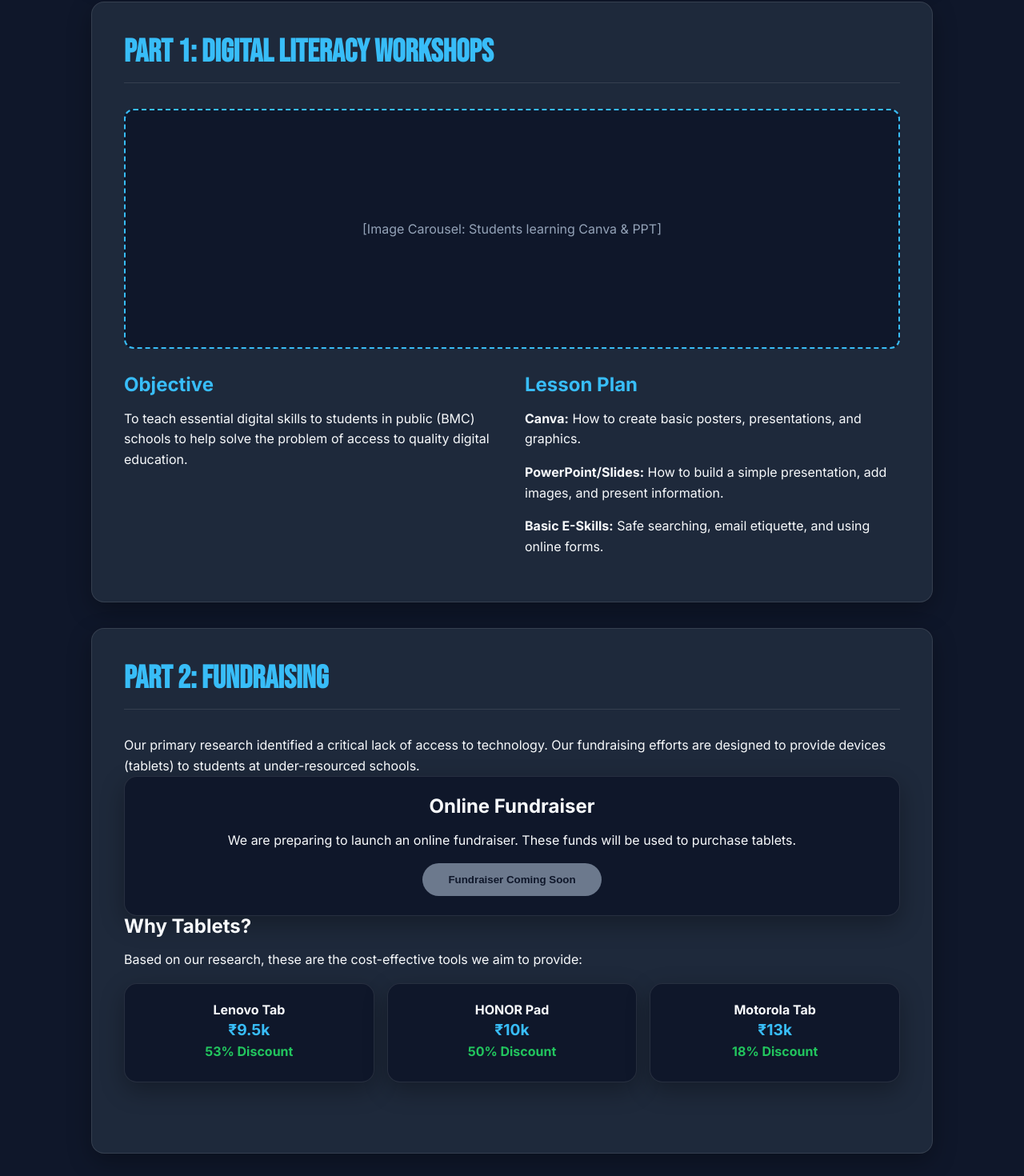
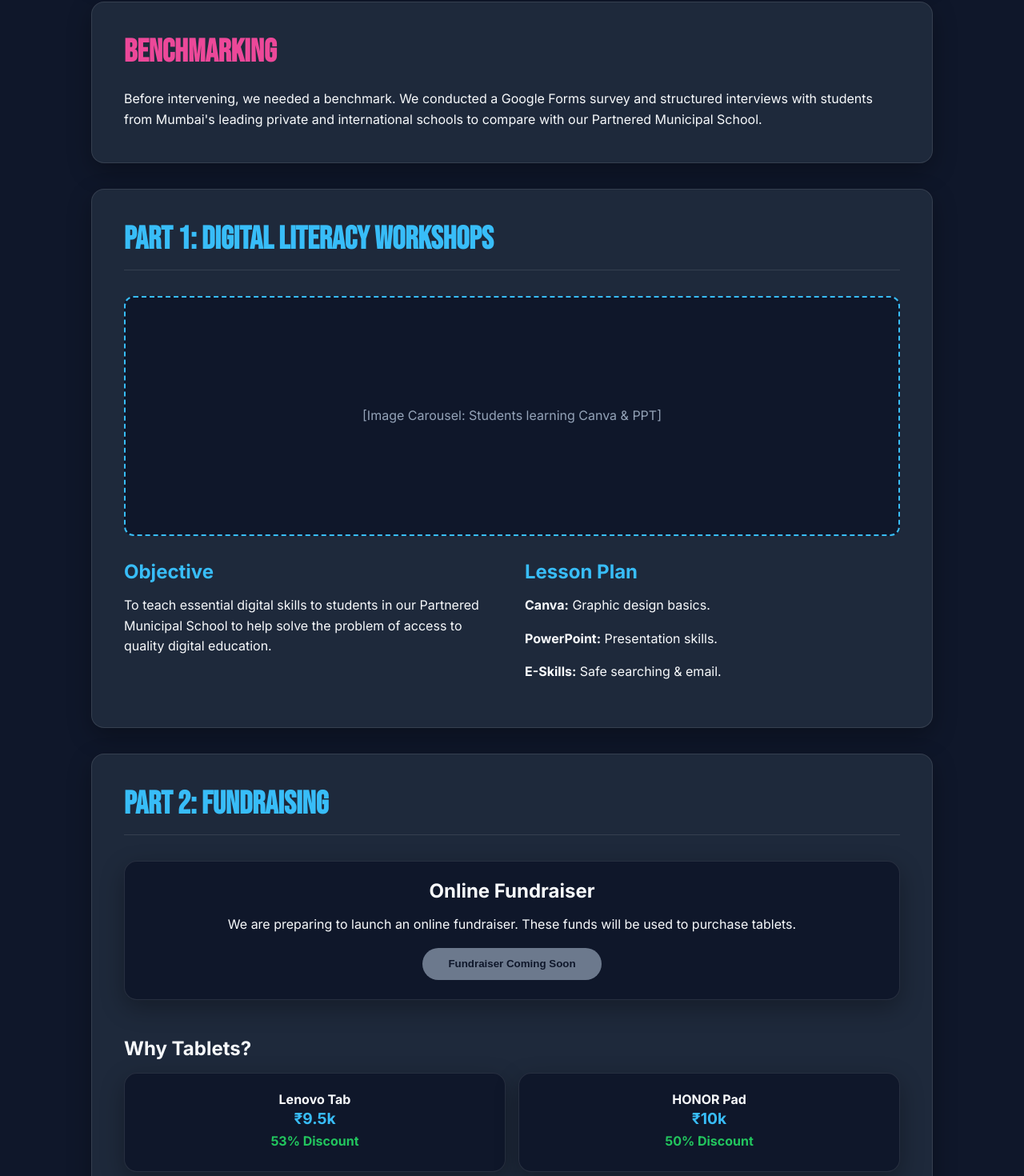
Before and after one commit to Ali-bis/BridgeToKnowledgetest, a React (Vite) app: page /action in a window 1280 px wide. Shown: the part 539-2009 px from the top of the page at 80% size. Built offline with nearby package versions, Linux system fonts and the light colour scheme.

Commit message:
Update Action.jsx

```diff
--- a/src/pages/Action.jsx
+++ b/src/pages/Action.jsx
@@ -3,17 +3,22 @@ import React from 'react';
 const Action = () => {
   return (
     <div className="container">
-
-      {/* HERO SECTION */}
       <div className="hero-banner">
         <h1>OUR ACTION PLAN</h1>
         <p>From research to real-world impact. Deadline: November 27, 2025.</p>
       </div>
 
-      {/* INTRO */}
       <div className="page-section">
         <p style={{ fontSize: '1.1rem' }}>
           Based on our research, we developed a multi-part action plan to address the resource and skills gaps we identified.
+        </p>
+      </div>
+
+      {/* DATA COLLECTION */}
+      <div className="page-section">
+        <h2 style={{ color: 'var(--accent)' }}>Benchmarking</h2>
+        <p>
+          Before intervening, we needed a benchmark. We conducted a Google Forms survey and structured interviews with students from Mumbai's leading private and international schools to compare with our Partnered Municipal School.
         </p>
       </div>
 
@@ -23,7 +28,6 @@ const Action = () => {
           Part 1: Digital Literacy Workshops
         </h2>
 
-        {/* CAROUSEL PLACEHOLDER */}
         <div style={{
           background: 'var(--bg-body)',
           border: '2px dashed var(--primary)',
@@ -32,8 +36,7 @@ const Action = () => {
           display: 'flex',
           alignItems: 'center',
           justifyContent: 'center',
-          marginBottom: '2rem',
-          position: 'relative'
+          marginBottom: '2rem'
         }}>
           <p style={{ color: 'var(--text-muted)' }}>[Image Carousel: Students learning Canva & PPT]</p>
         </div>
@@ -41,20 +44,14 @@ const Action = () => {
         <div style={{ display: 'grid', gridTemplateColumns: 'repeat(auto-fit, minmax(300px, 1fr))', gap: '2rem' }}>
           <div>
             <h3 style={{ color: 'var(--primary)' }}>Objective</h3>
-            <p>To teach essential digital skills to students in public (BMC) schools to help solve the problem of access to quality digital education.</p>
+            <p>To teach essential digital skills to students in our Partnered Municipal School to help solve the problem of access to quality digital education.</p>
           </div>
           <div>
             <h3 style={{ color: 'var(--primary)' }}>Lesson Plan</h3>
             <ul style={{ listStyle: 'none', padding: 0 }}>
-              <li style={{ marginBottom: '1rem' }}>
-                <strong>Canva:</strong> How to create basic posters, presentations, and graphics.
-              </li>
-              <li style={{ marginBottom: '1rem' }}>
-                <strong>PowerPoint/Slides:</strong> How to build a simple presentation, add images, and present information.
-              </li>
-              <li style={{ marginBottom: '1rem' }}>
-                <strong>Basic E-Skills:</strong> Safe searching, email etiquette, and using online forms.
-              </li>
+              <li style={{ marginBottom: '1rem' }}><strong>Canva:</strong> Graphic design basics.</li>
+              <li style={{ marginBottom: '1rem' }}><strong>PowerPoint:</strong> Presentation skills.</li>
+              <li style={{ marginBottom: '1rem' }}><strong>E-Skills:</strong> Safe searching & email.</li>
             </ul>
           </div>
         </div>
@@ -65,11 +62,7 @@ const Action = () => {
         <h2 style={{ borderBottom: '1px solid var(--border-color)', paddingBottom: '1rem', marginBottom: '2rem' }}>
           Part 2: Fundraising
         </h2>
-        <p>
-          Our primary research identified a critical lack of access to technology. Our fundraising efforts are designed to provide devices (tablets) to students at under-resourced schools.
-        </p>
 
-        {/* Ketto Section (Replaced inline style with class) */}
         <div className="highlight-card">
           <h3 style={{ marginTop: 0 }}>Online Fundraiser</h3>
           <p>We are preparing to launch an online fundraiser. These funds will be used to purchase tablets.</p>
@@ -78,10 +71,8 @@ const Action = () => {
           </button>
         </div>
 
-        {/* Why Tablets Section */}
-        <div style={{ marginBottom: '3rem' }}>
+        <div style={{ marginTop: '3rem' }}>
           <h3>Why Tablets?</h3>
-          <p>Based on our research, these are the cost-effective tools we aim to provide:</p>
           <div style={{ display: 'flex', gap: '1rem', flexWrap: 'wrap', marginTop: '1rem' }}>
             <div className="highlight-card" style={{ flex: 1, marginBottom: 0 }}>
               <h4>Lenovo Tab</h4>
@@ -93,11 +84,6 @@ const Action = () => {
               <p style={{ fontSize: '1.2rem', color: 'var(--primary)', fontWeight: 'bold' }}>₹10k</p>
               <span style={{ color: '#22c55e', fontWeight: 'bold' }}>50% Discount</span>
             </div>
-            <div className="highlight-card" style={{ flex: 1, marginBottom: 0 }}>
-              <h4>Motorola Tab</h4>
-              <p style={{ fontSize: '1.2rem', color: 'var(--primary)', fontWeight: 'bold' }}>₹13k</p>
-              <span style={{ color: '#22c55e', fontWeight: 'bold' }}>18% Discount</span>
-            </div>
           </div>
         </div>
       </div>
```
